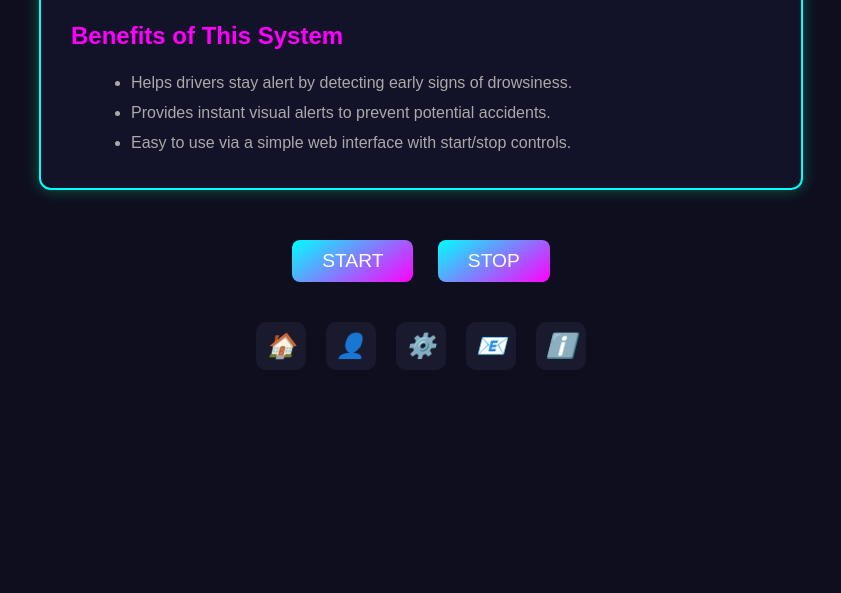
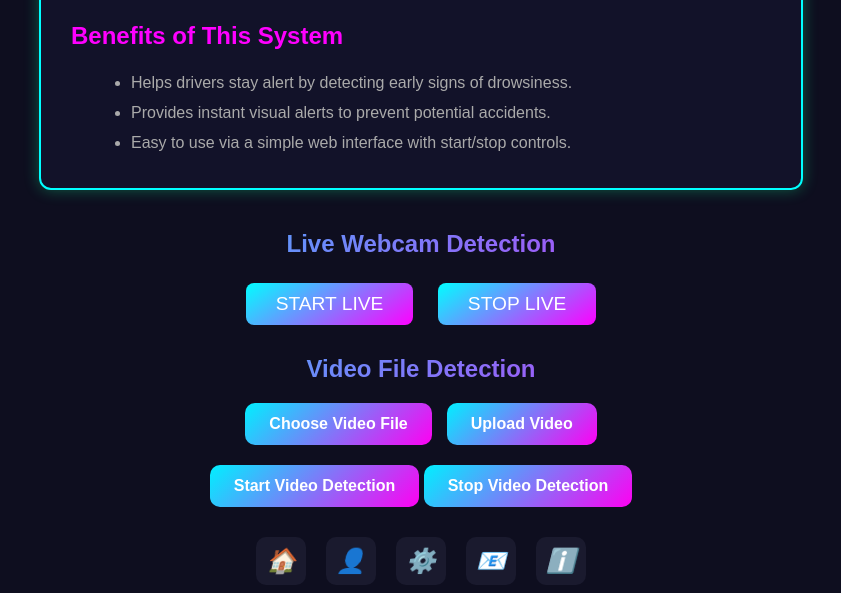
Before and after one commit to Mohammed-Parekh/drowsiness-detector, a Flask app: page / in a window 1280 px wide. Shown: the part 771-1364 px from the top of the page, without its empty margins (219-1060 px from the left). Before the commit the page ends 1141 px from the top, so only its background shows below. Run offline with Flask 3, Linux system fonts and the light colour scheme; some libraries are stand-ins or nearby versions.

Commit message:
second commit

```diff
--- a/templates/index.html
+++ b/templates/index.html
@@ -37,11 +37,29 @@
     <div class="video-frame" id="video-container" style="display: none;">
         <img id="video" />
     </div>
+        <h2 class="section-title">Live Webcam Detection</h2>
+
 
     <div class="buttons">
-        <button onclick="startDetection()">START</button>
-        <button onclick="stopDetection()">STOP</button>
+        <button onclick="startDetection()">START LIVE</button>
+        <button onclick="stopDetection()">STOP LIVE</button>
     </div>
+        <h2 class="section-title">Video File Detection</h2>
+
+    <div class="upload-container">
+    <label class="custom-file-upload">
+        <input type="file" id="videoFile" accept="video/*">
+        Choose Video File
+    </label>
+    <button class="gradient-button" onclick="uploadVideo()">Upload Video</button>
+</div>
+
+<div class="video-file-controls">
+    <button class="gradient-button" onclick="startVideo()">Start Video Detection</button>
+    <button class="gradient-button" onclick="stopVideo()">Stop Video Detection</button>
+</div>
+
+
 
     <div class="footer">
         <i class="icon">🏠</i>
@@ -50,8 +68,60 @@
         <i class="icon">📧</i>
         <i class="icon">ℹ️</i>
     </div>
+    <audio id="alertSound" src="/static/alert.wav" preload="auto"></audio>
     <script src="https://cdn.socket.io/4.5.4/socket.io.min.js"></script>
+    <script src="{{ url_for('static', filename='script.js') }}"></script>
+    <script>
+let videoFeedRunning = false;
+let uploadedVideoUrl = "";  // 🆕 Stores uploaded video feed endpoint
 
-    <script src="{{ url_for('static', filename='script.js') }}"></script>
+function uploadVideo() {
+    const fileInput = document.getElementById('videoFile');
+    const file = fileInput.files[0];
+    if (!file) {
+        alert("Please select a video file.");
+        return;
+    }
+
+    const formData = new FormData();
+    formData.append("video", file);
+
+    fetch("/upload", {
+        method: "POST",
+        body: formData
+    })
+    .then(response => response.json())
+    .then(data => {
+        if (data.status === "uploaded") {
+            uploadedVideoUrl = data.url;  // ✅ Save for later
+            alert("Video uploaded successfully! Click 'Start Video Detection' to begin.");
+        } else {
+            alert("Upload failed: " + data.message);
+        }
+    });
+}
+
+function startVideo() {
+    if (videoFeedRunning || uploadedVideoUrl === "") {
+        alert("No uploaded video found. Please upload one first.");
+        return;
+    }
+
+    document.getElementById('video').src = uploadedVideoUrl;
+    document.getElementById('video-container').style.display = "block";
+    videoFeedRunning = true;
+}
+
+function stopVideo() {
+    if (!videoFeedRunning) return;
+
+    document.getElementById('video').src = "";
+    document.getElementById('video-container').style.display = "none";
+    videoFeedRunning = false;
+}
+</script>
+
+
+
 </body>
 </html>
```
